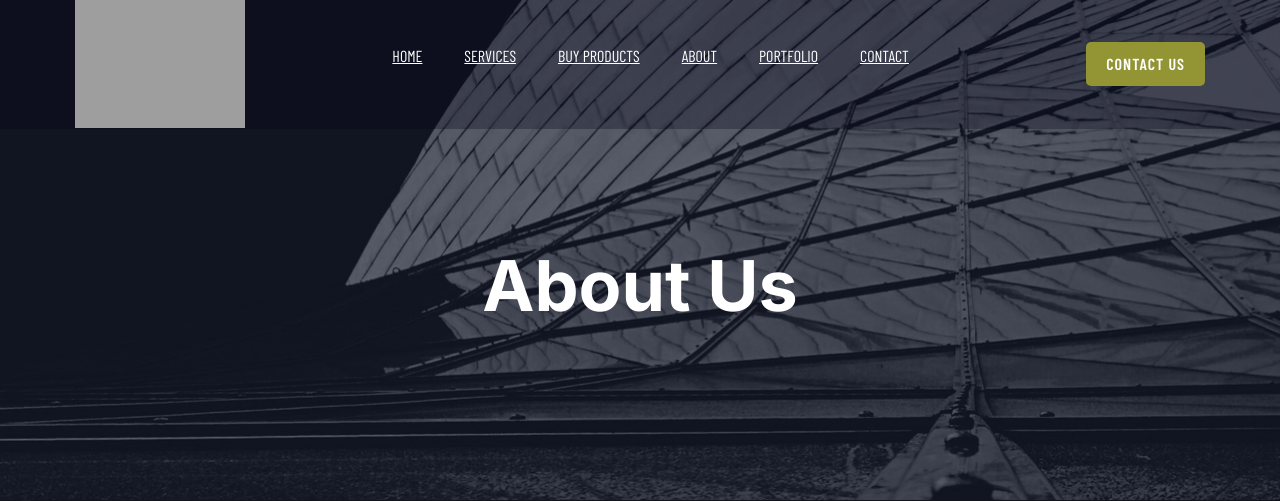
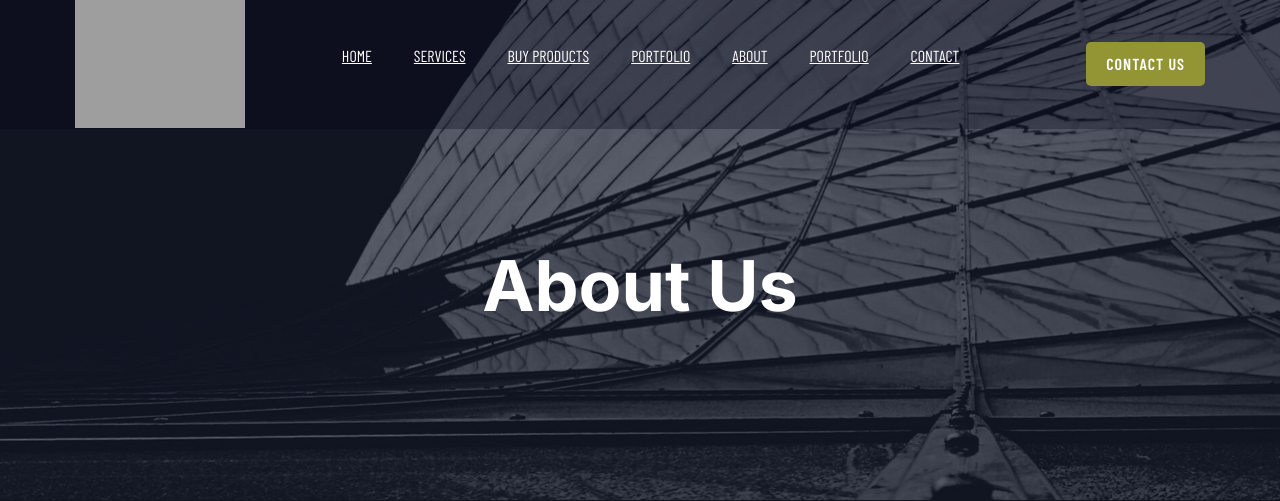
Before and after one commit to sos-robin/Mzuri-Spaces, a Django app: page /about/ in a window 1280 px wide. Shown: the top 501 px of the page. Run offline with Django 5.2, Linux system fonts and the light colour scheme; some libraries are stand-ins or nearby versions; some web fonts are replaced; grey boxes are pictures that could not be loaded.

Commit message:
navbar change

```diff
--- a/Mzuri/templates/Mzuri/navbar.html
+++ b/Mzuri/templates/Mzuri/navbar.html
@@ -59,6 +59,8 @@
                                     <li><a href="{% url 'home' %}">Home</a></li>
                                     <li><a href="{% url 'services' %}">Services</a></li>
                                     <li><a href="{% url 'product' %}">Buy Products</a></li>
+                                    <li><a href="{% url 'work' %}">Portfolio</a></li>
+
                                     <li><a href="{% url 'about' %}">About</a></li>
                                     <li><a href="{% url 'work' %}">Portfolio</a></li>
                                     <li><a href="{% url 'contact' %}">Contact</a></li>
```
